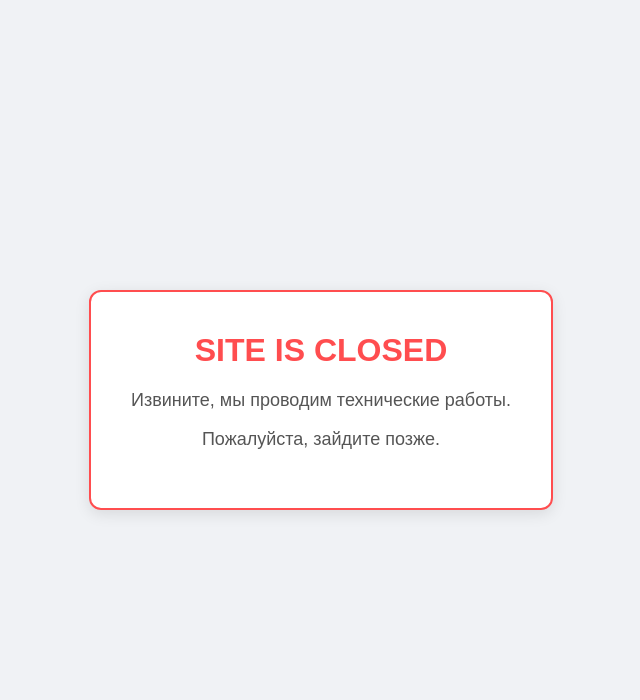
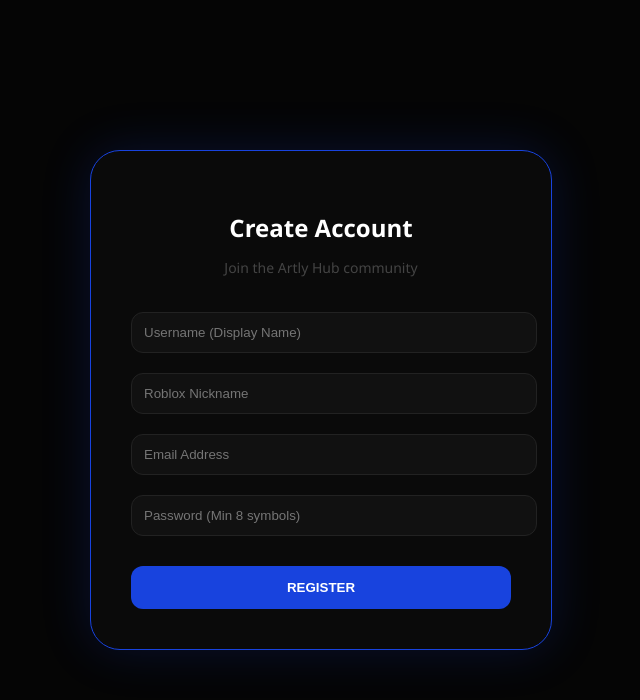
Before and after one commit to Egor-pixel-dev/Artly, a plain HTML site: page index.html in a window 1280 px wide. Shown: the whole page, without its empty margins (319-959 px from the left). Drawn offline with Linux system fonts and the light colour scheme.

Commit message:
Update index.html

```diff
--- a/index.html
+++ b/index.html
@@ -1,43 +1,65 @@
 <!DOCTYPE html>
-<html lang="ru">
+<html lang="en">
 <head>
     <meta charset="UTF-8">
-    <title>Сайт временно недоступен</title>
+    <title>Artly | Auth Portal</title>
     <style>
-        body {
-            display: flex;
-            justify-content: center;
-            align-items: center;
-            height: 100vh;
-            margin: 0;
-            background-color: #f0f2f5;
-            font-family: Arial, sans-serif;
-        }
-        .closed-badge {
-            background-color: white;
-            padding: 40px;
-            border-radius: 12px;
-            box-shadow: 0 4px 15px rgba(0,0,0,0.1);
-            text-align: center;
-            border: 2px solid #ff4d4f;
-        }
-        h1 {
-            color: #ff4d4f;
-            margin-top: 0;
-        }
-        p {
-            color: #555;
-            font-size: 18px;
-        }
+        body { background: #050505; color: white; font-family: 'Segoe UI', sans-serif; display: flex; align-items: center; justify-content: center; height: 100vh; margin: 0; overflow: hidden; }
+        .auth-card { background: #0a0a0a; padding: 40px; border-radius: 30px; border: 1px solid #1843de; width: 380px; text-align: center; box-shadow: 0 0 50px rgba(24, 67, 222, 0.2); animation: slideUp 1s ease; }
+        @keyframes slideUp { from { opacity: 0; transform: translateY(30px); } to { opacity: 1; transform: translateY(0); } }
+        input { width: 100%; padding: 12px; margin: 10px 0; background: #111; border: 1px solid #222; border-radius: 12px; color: white; outline: none; transition: 0.3s; }
+        input:focus { border-color: #1843de; box-shadow: 0 0 10px rgba(24, 67, 222, 0.3); }
+        button { width: 100%; padding: 14px; background: #1843de; border: none; border-radius: 12px; color: white; font-weight: bold; cursor: pointer; margin-top: 20px; transition: 0.3s; }
+        button:hover { transform: scale(1.02); filter: brightness(1.2); }
+        .error { color: #ff4d4d; font-size: 12px; margin-top: 5px; display: none; }
     </style>
 </head>
 <body>
+    <div class="auth-card">
+        <h2 style="margin-bottom: 5px;">Create Account</h2>
+        <p style="color: #444; font-size: 14px; margin-bottom: 25px;">Join the Artly Hub community</p>
 
-    <div class="closed-badge">
-        <h1>SITE IS CLOSED</h1>
-        <p>Извините, мы проводим технические работы.</p>
-        <p>Пожалуйста, зайдите позже.</p>
+        <input type="text" id="user" placeholder="Username (Display Name)">
+        <input type="text" id="roblox" placeholder="Roblox Nickname">
+        <input type="email" id="email" placeholder="Email Address">
+        <input type="password" id="pass" placeholder="Password (Min 8 symbols)">
+        <div id="error-msg" class="error"></div>
+
+        <button onclick="register()">REGISTER</button>
     </div>
 
+    <script>
+        async function register() {
+            const username = document.getElementById('user').value;
+            const robloxNick = document.getElementById('roblox').value;
+            const email = document.getElementById('email').value;
+            const password = document.getElementById('pass').value;
+            const error = document.getElementById('error-msg');
+
+            // ВАЛИДАЦИЯ
+            if (password.length < 8) { error.innerText = "Password too short!"; error.style.display="block"; return; }
+            if (!email.includes('@')) { error.innerText = "Invalid email!"; error.style.display="block"; return; }
+
+            // ПРОВЕРКА РОБЛОКС НИКА
+            const robloxCheck = await fetch(`https://users.roblox.com/v1/users/search?keyword=${robloxNick}&limit=1`);
+            const robloxJson = await robloxCheck.json();
+            if (!robloxJson.data || robloxJson.data.length === 0) {
+                error.innerText = "Roblox user not found!"; error.style.display="block"; return;
+            }
+
+            // ОТПРАВКА НА WORKER
+            const res = await fetch('https://artlyapi.egoriscool132.workers.dev/api/register', {
+                method: 'POST',
+                body: JSON.stringify({ username, robloxNick, email, password })
+            });
+
+            if (res.ok) {
+                alert("Registration successful! You can now log in via the app.");
+            } else {
+                const data = await res.json();
+                error.innerText = data.error; error.style.display="block";
+            }
+        }
+    </script>
 </body>
 </html>
```
